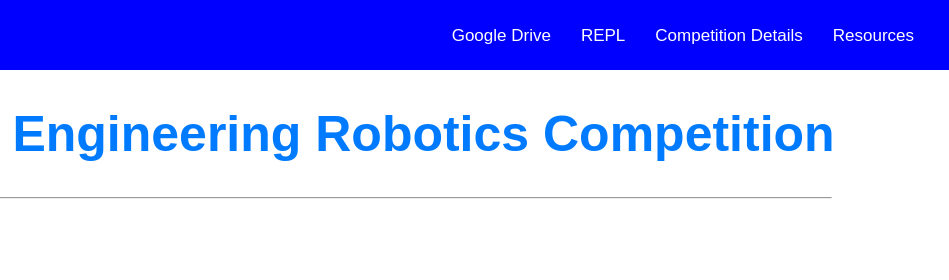
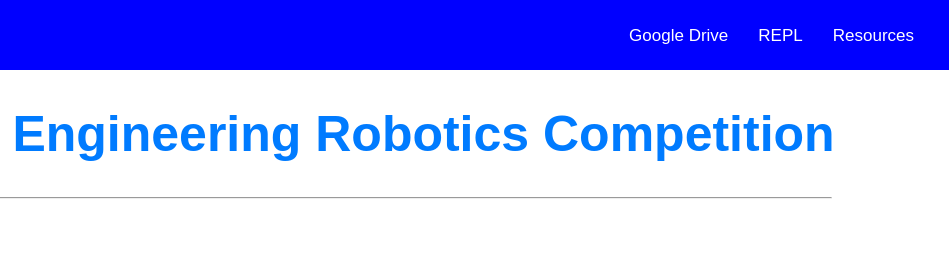
Before and after one commit to jesus-villalobos/WMCode, a plain HTML site: page details.html in a window 1280 px wide. Shown: the top 280 px of the page, 331-1280 px from the left. Drawn offline with Linux system fonts and the light colour scheme.

Commit message:
Removed references to PiE Competition page.

```diff
--- a/details.html
+++ b/details.html
@@ -14,7 +14,7 @@
                 </a>
             </div>
             <a href="resources.html">Resources</a>
-            <a href="details.html">Competition Details</a>
+            <!-- <a href="details.html">Competition Details</a> -->
             <!-- <a href="#calendar">Calendar</a> -->
             <a href="https://repl.it/" target="_blank" rel="noopener noreferrer">REPL</a>
             <a href="https://drive.google.com/drive/folders/1l8EKATqJjpaJWB3Y5UlMwQqiWEPop5sF?usp=sharing" target="_blank" rel="noopener noreferrer">Google Drive</a>
```
Also changed, not shown: index.html (+1 -1 lines), lesson1.html (+1 -1 lines), lesson2.html (+1 -1 lines), lesson3.html (+1 -1 lines), lesson4.html (+1 -1 lines), resources.html (+1 -1 lines), welcome.html (+1 -1 lines).
